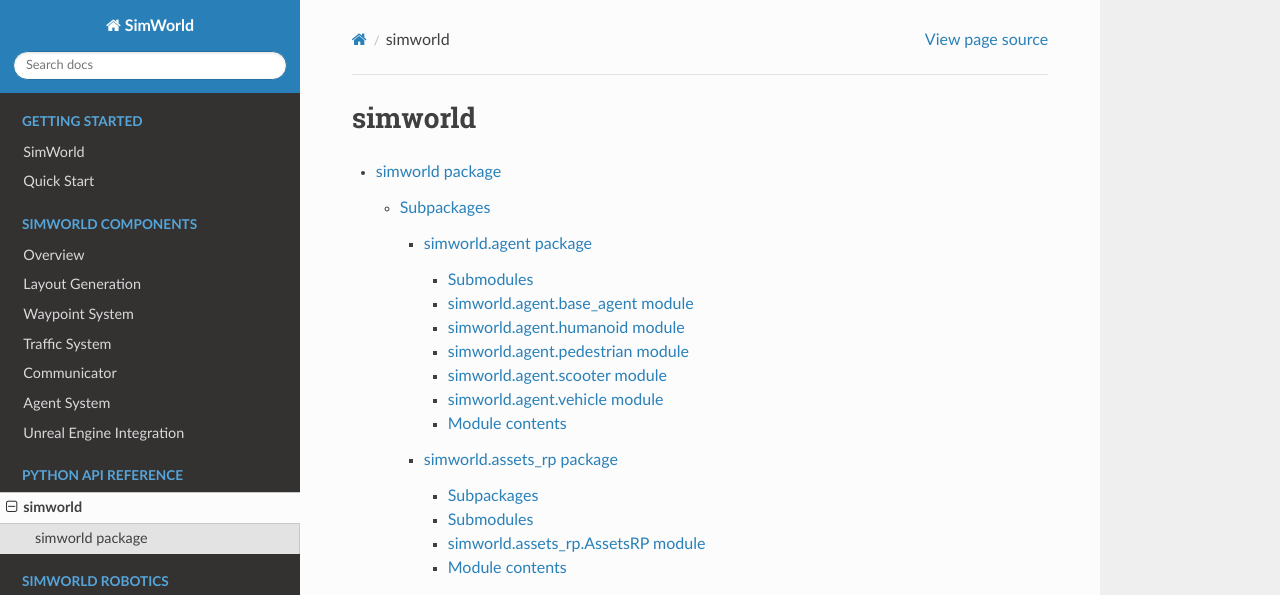
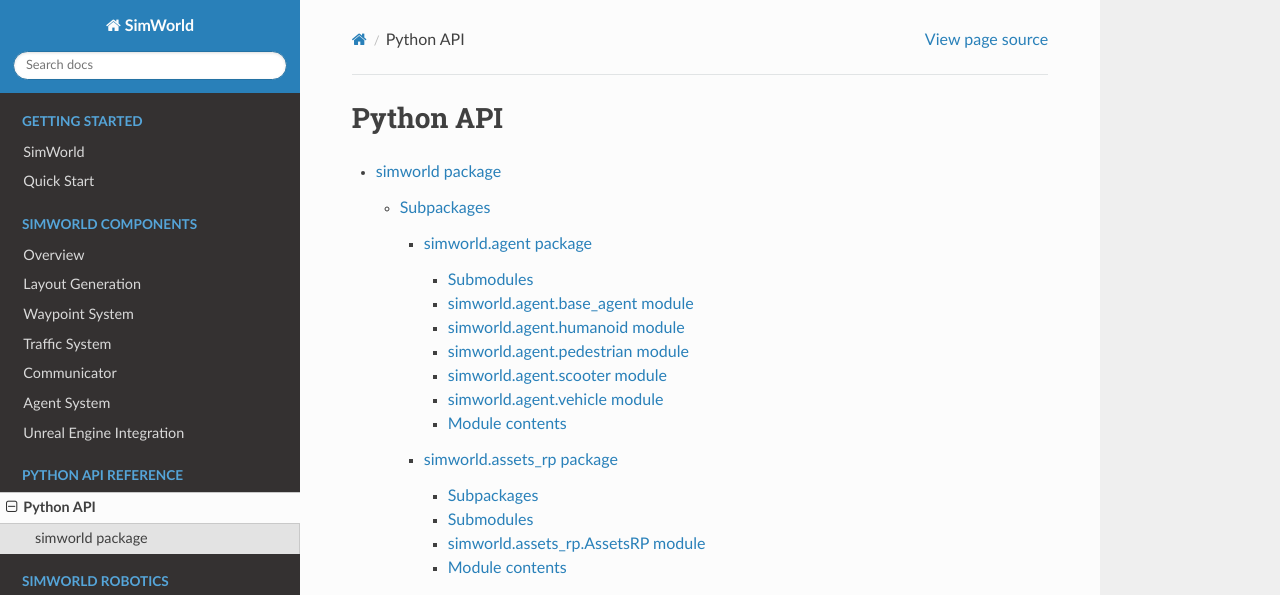
Before and after one commit to maitrix-org/SimWorld, a Sphinx documentation site: the page built from docs/source/resources/modules.rst, in a window 1280 px wide and 900 px high. Shown: the top 595 px of the window. Built offline with Sphinx 7.4.7 and the Read the Docs theme 3.1.0, drawn with Linux system fonts in a browser that asks for light colours.

```diff
--- a/docs/source/conf.py
+++ b/docs/source/conf.py
@@ -27,6 +27,8 @@ extensions = [
 
 source_suffix = ['.rst', '.md']
 
+autodoc_mock_imports = ["numpy", "pandas", "unrealcv"]
+
 intersphinx_mapping = {
     'python': ('https://docs.python.org/3/', None),
     'sphinx': ('https://www.sphinx-doc.org/en/master/', None),
--- a/docs/source/resources/modules.rst
+++ b/docs/source/resources/modules.rst
@@ -1,4 +1,4 @@
-simworld
+Python API
 ========
 
 .. toctree::
```
